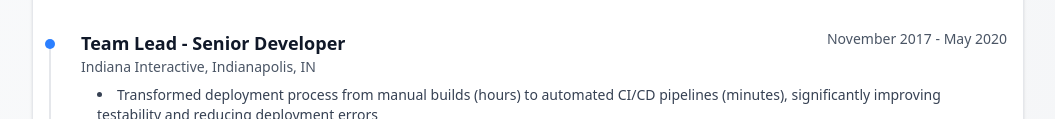
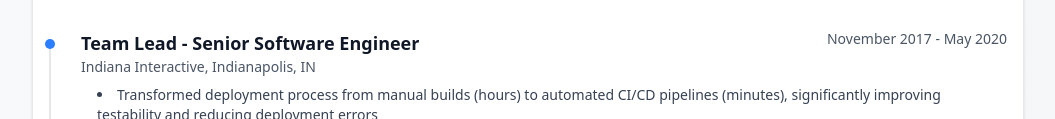
Before and after one commit to lukepolo/lukepolov4, a website built with Vite: page index.html in a window 1280 px wide. Shown: the part 678-797 px from the top of the page, without its empty margins (112-1167 px from the left). Built offline with nearby package versions, Linux system fonts and the light colour scheme.

Commit message:
chore: change naming of title

```diff
--- a/index.html
+++ b/index.html
@@ -116,7 +116,7 @@
           <!-- Indiana Interactive -->
           <div class="timeline-item">
             <div class="timeline-header">
-              <h3 class="heading-3">Team Lead - Senior Developer</h3>
+              <h3 class="heading-3">Team Lead - Senior Software Engineer</h3>
               <span class="text-sm text-gray-600"
                 >November 2017 - May 2020</span
               >
```
